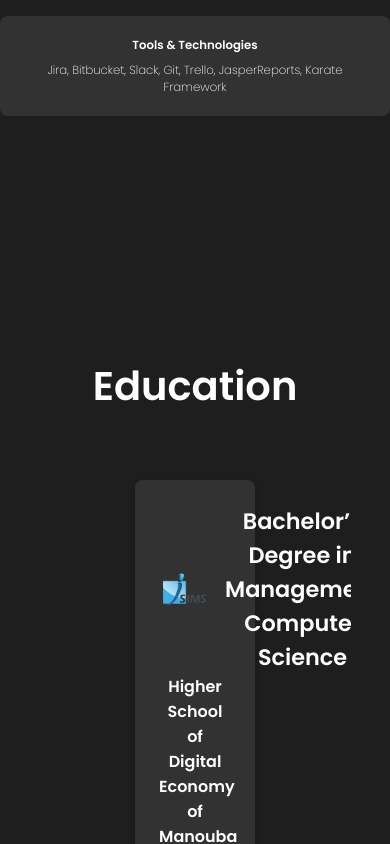
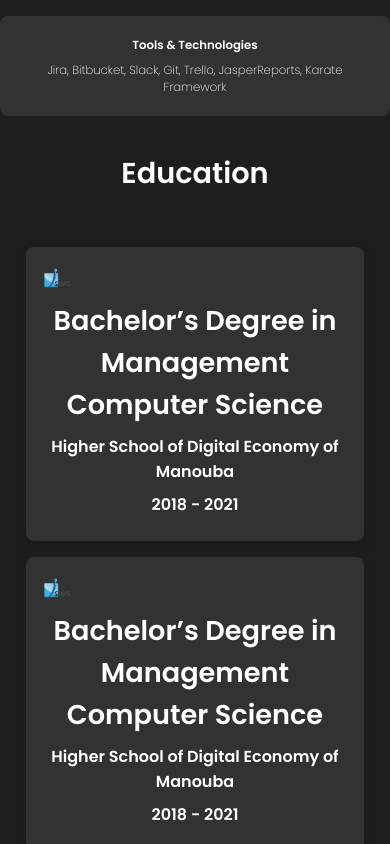
Before and after one commit to souhir-fazzaini/Portfolio, a React (Create React App) app: page / in a window 390 px wide. Shown: the part 1620-2464 px from the top of the page. Built offline with nearby package versions, Linux system fonts and the light colour scheme.

Commit message:
updated styles_03

```diff
--- a/src/components/Contact/contact.css
+++ b/src/components/Contact/contact.css
@@ -46,14 +46,22 @@ padding: 1rem;
 
 
 }
-.submitBtn{
+.submitBtn {
     background: white;
     border: none;
     border-radius: 0.5rem;
-    margin: 2rem;
-    padding: 0.75rem 3.5rem;
+    margin: 1rem; /* Reduced margin */
+    padding: 0.5rem 2rem; /* Reduced padding for a smaller button */
+    font-size: 0.9rem; /* Optional: slightly smaller font */
+}
 
+@media screen and (max-width: 759px) {
+    .submitBtn {
+        padding: 0.4rem 1.5rem; /* Further reduce padding on smaller screens */
+        font-size: 0.8rem; /* Decrease font size */
+    }
 }
+
 .links
 {
     display: flex;
--- a/src/components/Contact/contact.js
+++ b/src/components/Contact/contact.js
@@ -38,12 +38,6 @@ const Contact = () => { // Changed from 'contact' to 'Contact'
                     <input type="email" className="email" placeholder="Your Email" name="your_email"/>
                     <textarea className="msg" name="message" rows="5" placeholder="Your Message"></textarea>
                     <button type="submit" value="send" className="submitBtn">Submit</button>
-                    <div className="links">
-                        <img src={FacebookIcon} alt="Facebook" className="link"/>
-                        <img src={twitterIcon} alt="Twitter" className="link"/>
-                        <img src={instagramIcon} alt="Instagram" className="link"/>
-                        <img src={youtubeIcon} alt="YouTube" className="link"/>
-                    </div>
                 </form>
             </div>
         </section>
--- a/src/components/Education/Education.css
+++ b/src/components/Education/Education.css
@@ -6,118 +6,63 @@
     display: flex;
     flex-direction: column;
     align-items: center;
-    margin-top: 3rem;
     margin: 0 auto;
-    padding: 6rem;
-    gap: 3rem;
-}
-
-.experienceTitle {
-    font-size: 3rem;
-    font-weight: 700;
-}
-
-.experienceDesc {
-    font-size: 1.3rem;
-    max-width: 60rem;
-    margin: 0 auto 2.5rem;
-}
-
-/* Tree Structure */
-.experienceTree {
-    display: flex;
-    flex-direction: column;
-    align-items: center;
-    width: 100%;
-}
-
-/* Row Styles */
-.experienceRow {
-    display: flex;
-    justify-content: space-around; /* Distributes leaves evenly in the row */
-    width: 100%;
+    padding: 3rem 1rem; /* Adjusted padding for smaller screens */
     gap: 2rem;
 }
 
-/* Leaf Styles */
-.experienceLeaf {
-    flex: 1 1 calc(20% - 1.5rem); /* Réduction de la largeur des feuilles */
-    max-width: 100%;
-    background: rgb(50, 50, 50);
-    border-radius: 8px;
-    padding: 1.5rem; /* Réduction de la taille du padding pour un design plus compact */
-    color: white;
-    box-shadow: 0 4px 8px rgba(0, 0, 0, 0.2);
-    opacity: 0; /* Opacité initiale pour l'animation */
-    transform: translateX(20px); /* Position de départ pour l'animation */
-    transition: transform 0.3s ease-in-out, opacity 0.3s ease-in-out;
-    border: transparent;
-}
-
-/* Active class for scroll animation */
-.experienceLeaf.active {
-    opacity: 1;
-    transform: translateX(0);
-}
-
-/* Leaf Content */
-.leafContent h2 {
-    font-size: 1.8rem;
-    margin-bottom: 0.5rem;
-}
-
-.leafContent p {
-    font-size: 1.1rem;
-    line-height: 1.6;
+.educationTitle {
+    font-size: 1.8rem; /* Initial font size */
+    font-weight: 700;
+    text-align: center;
+    margin-bottom: 1.5rem;
 }
 
 /* Responsive Styles */
 @media screen and (max-width: 720px) {
-    .experienceDesc {
-        padding: 0 1rem;
+    #education {
+        width: 90%;
+        padding: 2rem 1rem;
     }
-    .experienceTitle {
-        font-size: 2.5rem;
+
+    .educationTitle {
+        font-size: 2rem;
     }
+}
+
+@media screen and (max-width: 480px) {
+    #education {
+        width: 95%;
+        padding: 1.5rem 1rem;
+    }
+
+    .educationTitle {
+        font-size: 1.8rem;
+        line-height: 1.2;
+    }
+
     .experienceRow {
-        flex-direction: column; /* Stack leaves vertically on smaller screens */
+        flex-direction: column;
         gap: 1rem;
     }
+
     .experienceLeaf {
         width: 100%;
-        max-width: 100%;
+        padding: 1rem;
     }
+
     .leafContent h2 {
-        font-size: 1.5rem;
+        font-size: 1.7rem;
     }
 }
-.imageAndTitle {
-    display: flex;
-    align-items: center; /* Vertically align items */
-    gap: 1rem; /* Space between the image and heading */
+.imageAndTitle img {
+    width: 80px; /* Default size */
+    height: auto;
+    border-radius: 4px;
 }
 
-.imageAndTitle img {
-    width: 50px; /* Adjust size as needed */
-    height: auto;
-    border-radius: 4px; /* Optional: add rounded corners */
-}
-
-.imageAndTitle h2 {
-    font-size: 1.3rem;
-    margin: 0; /* Remove default margin */
-}
-
-
-@media screen and (max-width: 468px) {
-    #education
-    {
-        margin-top: 8rem;
-    }
-    .leafContent h2 {
-        font-size: 1.4rem;
-    }
-    .leafContent p {
-        font-size: 1rem;
+@media screen and (max-width: 480px) {
+    .imageAndTitle img {
+        width: 30px; /* Smaller size for narrow screens */
     }
 }
--- a/src/components/Education/Eductaion.js
+++ b/src/components/Education/Eductaion.js
@@ -24,7 +24,7 @@ const Education = () => {
 
     return (
         <section id="education">
-            <span className="experienceTitle">Education</span>
+            <span className="educationTitle">Education</span>
             <div className="experienceTree">
                 <div className="experienceRow">
                     <div className="experienceLeaf">
--- a/src/components/Experience/experience.css
+++ b/src/components/Experience/experience.css
@@ -77,7 +77,7 @@
 }
 
 .leafContent p {
-    font-size: 0.5rem;
+    font-size: 0.7rem;
     line-height: 1.6;
 }
 
--- a/src/components/NavBar/navbar.css
+++ b/src/components/NavBar/navbar.css
@@ -40,7 +40,7 @@
     display: flex;
     align-items: center;
     justify-content: center;
-    padding: 0.9rem 0.5rem; /* Reduced padding for a smaller button */
+    padding: 0.8rem 0.2rem; /* Reduced padding for a smaller button */
     border-radius: 2rem;
     margin-right: 1rem;
 }
--- a/src/components/Works/works.js
+++ b/src/components/Works/works.js
@@ -23,13 +23,16 @@ const Works = () => {
     const projects = [
 
         {
-            images: [Image3, Image4,csfag3,csfag4,csfag5], // Images of the second project
-            description: "Training Management: ",
-            videoLink: "https://drive.google.com/file/d/1JQwJ_PReqEmzXtlgJXFDc6PrWLKyPCyk/view?usp=sharing", // Replace with your video link
+            images: [Image3, Image4, csfag3, csfag4, csfag5], // Images of the second project
+            description: "Training Management:",
+            additionalDescription: "This project focuses on managing training sessions efficiently, allowing users to schedule, track attendance, and generate certificates for participants. The application enhances operational efficiency and provides a user-friendly interface.",
+            videoLink: "https://drive.google.com/file/d/1JQwJ_PReqEmzXtlgJXFDc6PrWLKyPCyk/view?usp=sharing" // Replace with your video link
         },
+
         {
             images: [Image5, Image6, Arru3, Arru4, Arru5, Arru6], // Images of the third project
             description: "Priphiq2",
+            additionalDescription: "Integrated geolocation services for managing and visualizing projects, improving tracking accuracy and enabling real-time updates for 100+ projects. Built Laravel modules for project and user management, improving efficiency for many users and projects.",
             githubLink: "https://github.com/souhir-fazzaini/PROJECT-MANAGEMENT" // Replace with your GitHub link
         },
         {
@@ -79,6 +82,7 @@ const Works = () => {
                         </div>
                         <div className="project-description">
                             <p>{project.description}</p>
+                            <p>{project.additionalDescription}</p>
                             <div className="project-buttons">
                                 { index===0 ? ( // Si c'est le troisième projet (index 2)
                                     <a href={project.videoLink} target="_blank" rel="noopener noreferrer"
```
